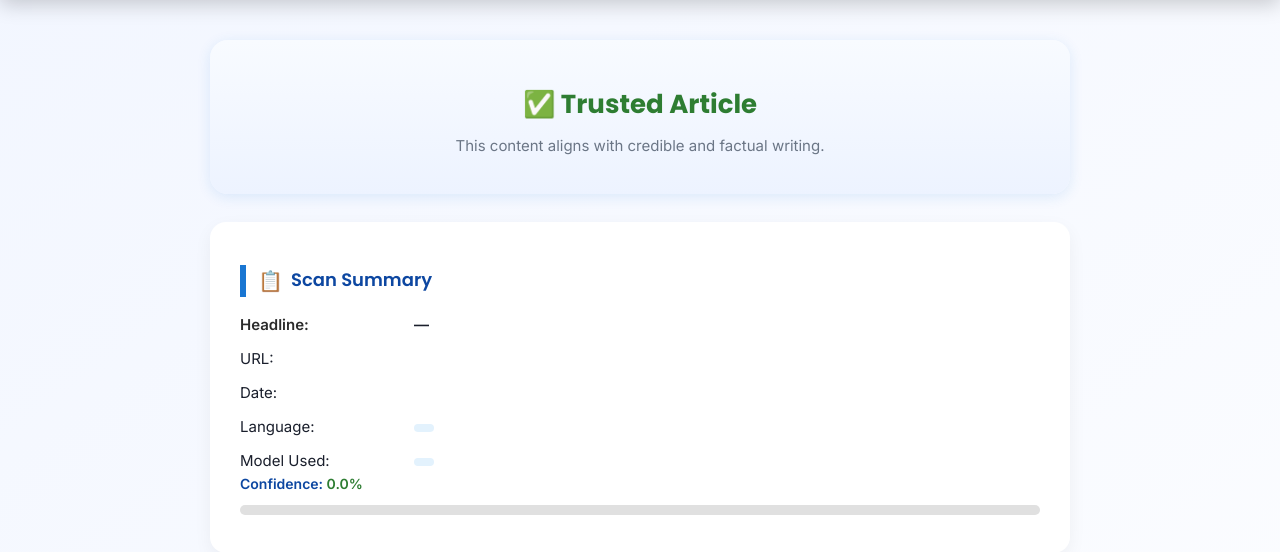
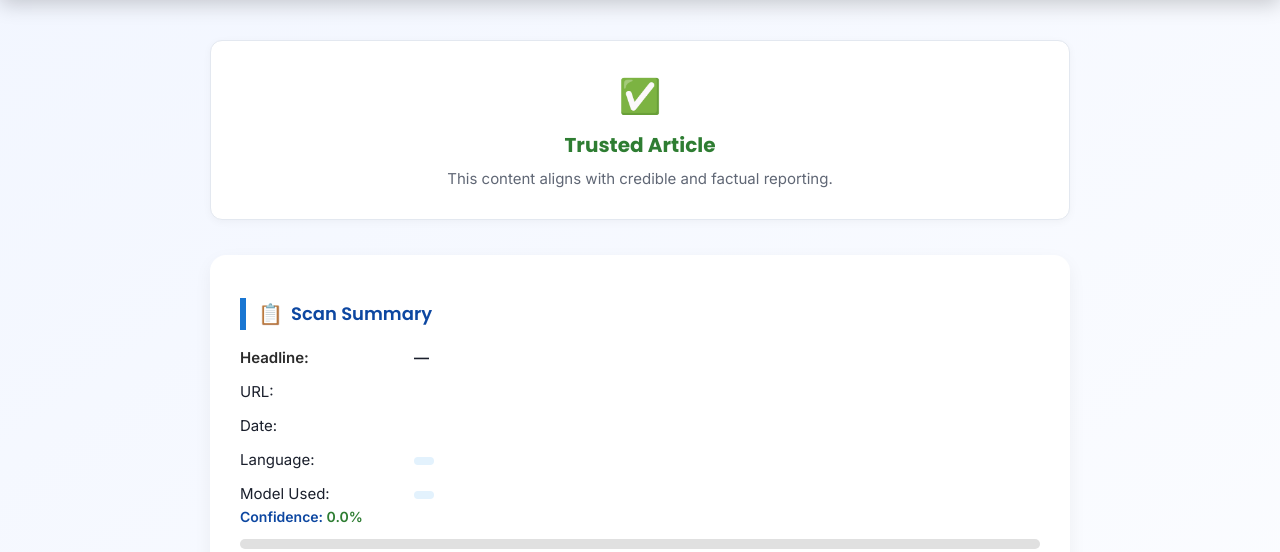
Before and after one commit to JazL0T/FakeNewsDetector, a Flask app: template backend/templates/full-report.html in a window 1280 px wide. Shown: the part 78-630 px from the top of the page. Run offline with Flask 3, Linux system fonts and the light colour scheme; the template is opened without the code that fills it, so the values that code supplies are empty.

Commit message:
Update full-report.html

```diff
--- a/backend/templates/full-report.html
+++ b/backend/templates/full-report.html
@@ -106,34 +106,51 @@
       font-size: 20px;
     }
 
-    /* Verdict Card */
+    /* --- Professional Clean Verdict Card --- */
 .verdict-card {
+  background: #ffffff;
+  border: 1px solid #e3e8f0;
+  border-radius: 12px;
+  padding: 28px 20px;
   text-align: center;
-      padding: 36px 24px;
-      background: linear-gradient(180deg, #f8fbff, #edf3ff);
-      box-shadow: 0 3px 14px rgba(25, 118, 210, 0.12);
-      border-radius: 18px;
-      position: relative;
-      overflow: hidden;
+  margin-bottom: 35px;
+  box-shadow: 0 2px 8px rgba(0, 0, 0, 0.04);
+  transition: transform 0.2s ease, box-shadow 0.3s ease;
 }
 
-    .verdict-text {
-      font-family: "Poppins", sans-serif;
-      font-size: 26px;
-      font-weight: 700;
-      margin: 8px 0;
+.verdict-card:hover {
+  transform: translateY(-2px);
+  box-shadow: 0 4px 12px rgba(0, 0, 0, 0.08);
 }
 
-    .verdict-sub {
-      font-size: 15px;
-      color: var(--muted);
-      max-width: 600px;
-      margin: 0 auto;
+.verdict-icon {
+  font-size: 34px;
+  margin-bottom: 6px;
 }
 
-    .verdict-text.real { color: var(--green); }
-    .verdict-text.fake { color: var(--red); }
-    .verdict-text.uncertain { color: var(--yellow); }
+.verdict-title {
+  font-family: "Poppins", sans-serif;
+  font-weight: 700;
+  font-size: 20px;
+  margin-bottom: 6px;
+}
+
+.verdict-desc {
+  color: #606775;
+  font-size: 15px;
+  line-height: 1.6;
+  margin: 0;
+}
+
+/* Color states */
+.verdict-title.fake,
+.verdict-icon.fake { color: #e53935; }
+
+.verdict-title.real,
+.verdict-icon.real { color: #2e7d32; }
+
+.verdict-title.uncertain,
+.verdict-icon.uncertain { color: #f9a825; }
 
     /* Key/Value Info */
     .keyval {
@@ -278,19 +295,23 @@
   </header>
 
   <main>
-    <div class="card verdict-card">
+    <div class="verdict-card">
   {% if 'Fake' in row[4] %}
-        <div class="verdict-text fake">🚨 Fake News Detected</div>
-        <div class="verdict-sub">This article shows strong signs of misinformation or unreliable claims.</div>
+    <div class="verdict-icon fake">🚨</div>
+    <div class="verdict-title fake">Fake News Detected</div>
+    <p class="verdict-desc">This article shows strong signs of misinformation or unreliable claims.</p>
   {% elif 'Likely' in row[4] %}
-        <div class="verdict-text uncertain">🟡 Likely Real</div>
-        <div class="verdict-sub">Appears factual but with minor inconsistencies or bias detected.</div>
+    <div class="verdict-icon uncertain">🟡</div>
+    <div class="verdict-title uncertain">Likely Real</div>
+    <p class="verdict-desc">Appears factual but with minor inconsistencies or bias detected.</p>
   {% elif 'Uncertain' in row[4] %}
-        <div class="verdict-text uncertain">⚠️ Uncertain Reliability</div>
-        <div class="verdict-sub">Mixed indicators found — verify using additional sources.</div>
+    <div class="verdict-icon uncertain">⚠️</div>
+    <div class="verdict-title uncertain">Uncertain Reliability</div>
+    <p class="verdict-desc">Mixed indicators found — verify using additional sources.</p>
   {% else %}
-        <div class="verdict-text real">✅ Trusted Article</div>
-        <div class="verdict-sub">This content aligns with credible and factual writing.</div>
+    <div class="verdict-icon real">✅</div>
+    <div class="verdict-title real">Trusted Article</div>
+    <p class="verdict-desc">This content aligns with credible and factual reporting.</p>
   {% endif %}
 </div>
 
```
Lines whose indentation alone changed are shown as unchanged.
